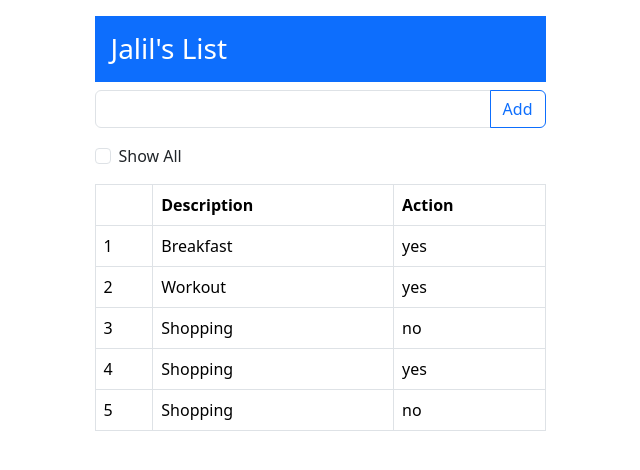
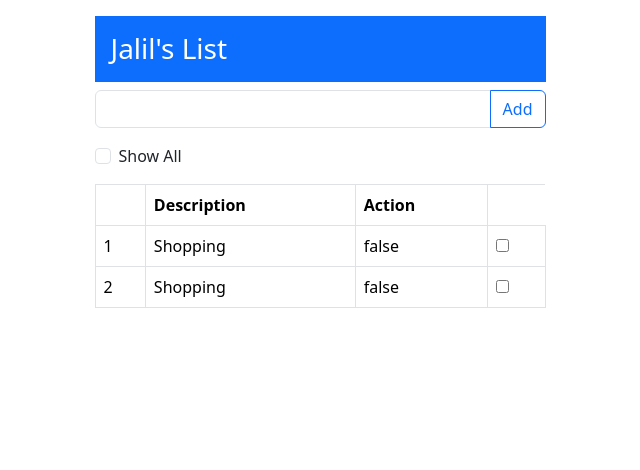
Before and after one commit to JalilAbdullayev/angular-toDoApp, an Angular app: page / in a window 1280 px wide. Shown: the top 470 px of the page, without its empty margins (320-960 px from the left). Built offline with nearby package versions, Linux system fonts and the light colour scheme.

Commit message:
Two-way Binding

```diff
--- a/src/app/app.module.ts
+++ b/src/app/app.module.ts
@@ -1,8 +1,8 @@
 import {NgModule} from '@angular/core';
 import {BrowserModule} from '@angular/platform-browser';
 
-import {AppRoutingModule} from './app-routing.module';
-import { TodoComponent } from './todo/todo.component';
+import {TodoComponent} from './todo/todo.component';
+import {FormsModule} from "@angular/forms";
 
 @NgModule({
   declarations: [
@@ -10,7 +10,7 @@ import { TodoComponent } from './todo/todo.component';
   ],
   imports: [
     BrowserModule,
-    AppRoutingModule
+    FormsModule
   ],
   providers: [],
   bootstrap: [TodoComponent]
--- a/src/app/model.model.ts
+++ b/src/app/model.model.ts
@@ -8,19 +8,19 @@ export class Model {
     this.name = 'Jalil';
     this.items = [{
       description: 'Breakfast',
-      action: 'yes'
+      action: true
     }, {
       description: 'Workout',
-      action: 'yes'
+      action: true
     }, {
       description: 'Shopping',
-      action: 'no'
+      action: false
     }, {
       description: 'Shopping',
-      action: 'yes'
+      action: true
     }, {
       description: 'Shopping',
-      action: 'no'
+      action: false
     }];
   }
 }
--- a/src/app/todo-item.ts
+++ b/src/app/todo-item.ts
@@ -1,4 +1,4 @@
 export interface TodoItem {
   description: string;
-  action: string;
+  action: boolean;
 }
--- a/src/app/todo/todo.component.html
+++ b/src/app/todo/todo.component.html
@@ -6,14 +6,12 @@
       </h3>
       <div class="input-group mb-3">
         <input type="text" #input class="form-control" (keyup.enter)="addItem(input.value); input.value='';"/>
-        <!--(blur)="addItem(input.value)"-->
         <button class="btn btn-outline-primary" (click)="addItem(input.value); input.value='';">
           Add
         </button>
       </div>
-      {{ message }}
       <div class="form-check mb-3">
-        <input type="checkbox" class="form-check-input" id="displayAll"/>
+        <input type="checkbox" class="form-check-input" id="displayAll" [(ngModel)]="displayAll"/>
         <label for="displayAll" class="form-check-label">
           Show All
         </label>
@@ -41,6 +39,9 @@
           <td>
             {{ item.action }}
           </td>
+          <td>
+            <input type="checkbox" [(ngModel)]="item.action"/>
+          </td>
         </tr>
         </tbody>
       </table>
--- a/src/app/todo/todo.component.ts
+++ b/src/app/todo/todo.component.ts
@@ -7,15 +7,11 @@ import {Model} from "../model.model";
   styleUrl: './todo.component.css'
 })
 export class TodoComponent {
-  message = "";
-
-  /*addItem(input: any) {
-    console.log(input.value);
-  }*/
+  displayAll: boolean = false;
 
   addItem(value: string) {
     if (value !== '') {
-      this.model.items.push({description: value, action: 'no'});
+      this.model.items.push({description: value, action: false});
     } else {
       alert('Field cannot be empty');
     }
@@ -28,6 +24,9 @@ export class TodoComponent {
   }
 
   getItems() {
-    return this.model.items;
+    if (this.displayAll) {
+      return this.model.items;
+    }
+    return this.model.items.filter(item => !item.action);
   }
 }
```
